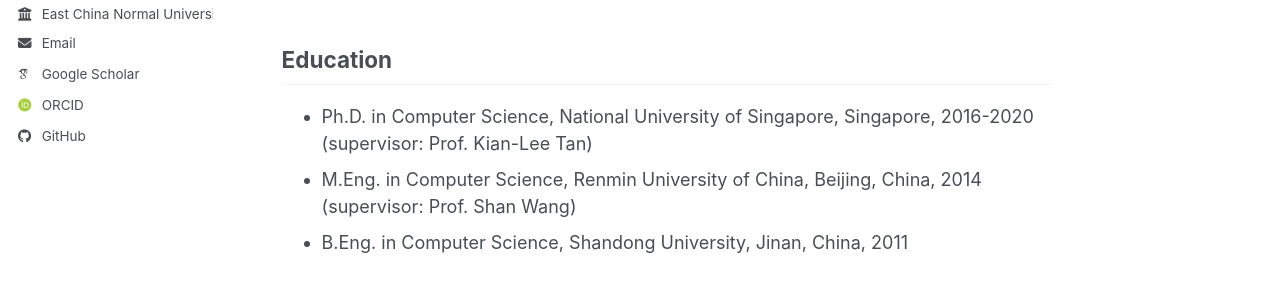
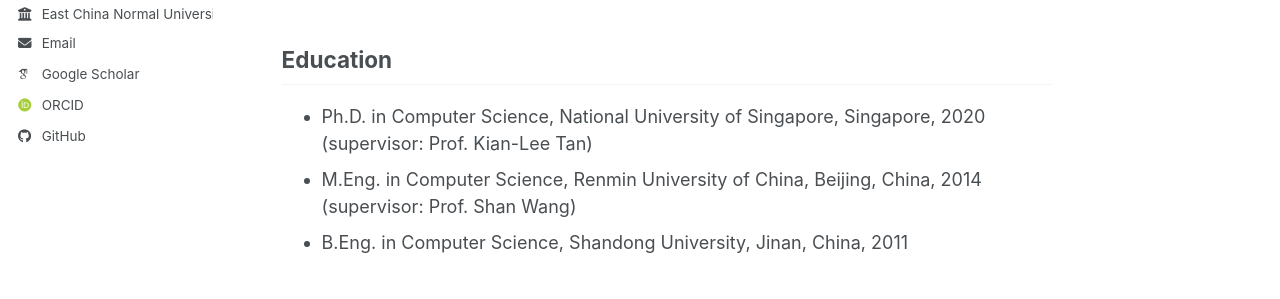
Before and after one commit to yhwang1990/yhwang1990.github.io, a Jekyll site: the page built from _pages/about.md, in a window 1280 px wide and 1357 px high. Shown: the part 399-698 px from the top of the window. Built offline with Jekyll 4.4.1, drawn with Linux system fonts in a browser that asks for light colours; some web fonts are replaced; a script bundle is joined from its source files by our own code; library files that are not in the unit come from our copies.

Commit message:
Update about.md

```diff
--- a/_pages/about.md
+++ b/_pages/about.md
@@ -13,7 +13,7 @@ I am a tenure-track associate professor in the [School of Data Science and Engin
 
 ## Education
 
-- Ph.D. in Computer Science, National University of Singapore, Singapore, 2016-2020 (supervisor: Prof. Kian-Lee Tan)
+- Ph.D. in Computer Science, National University of Singapore, Singapore, 2020 (supervisor: Prof. Kian-Lee Tan)
 - M.Eng. in Computer Science, Renmin University of China, Beijing, China, 2014 (supervisor: Prof. Shan Wang)
 - B.Eng. in Computer Science, Shandong University, Jinan, China, 2011
 
```
